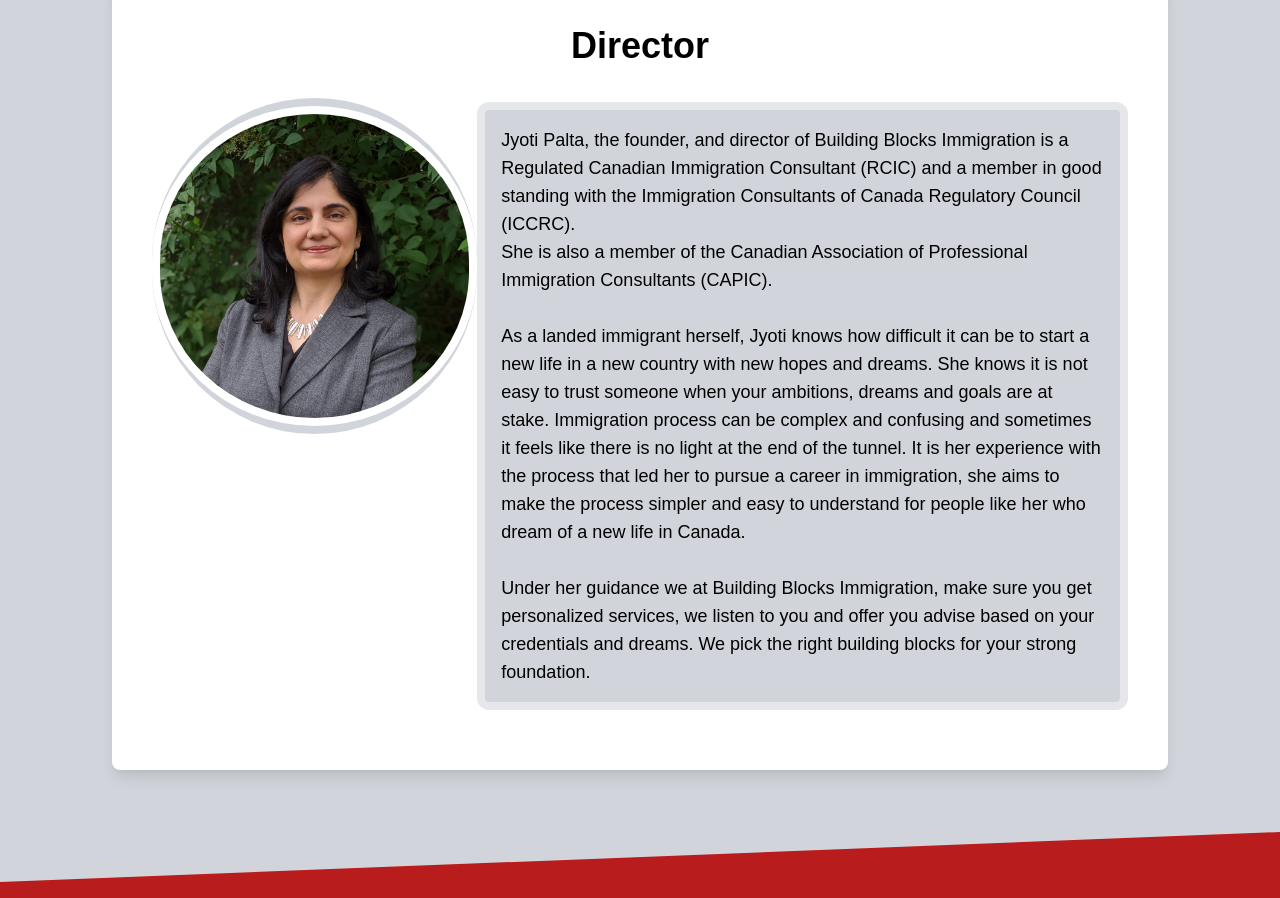
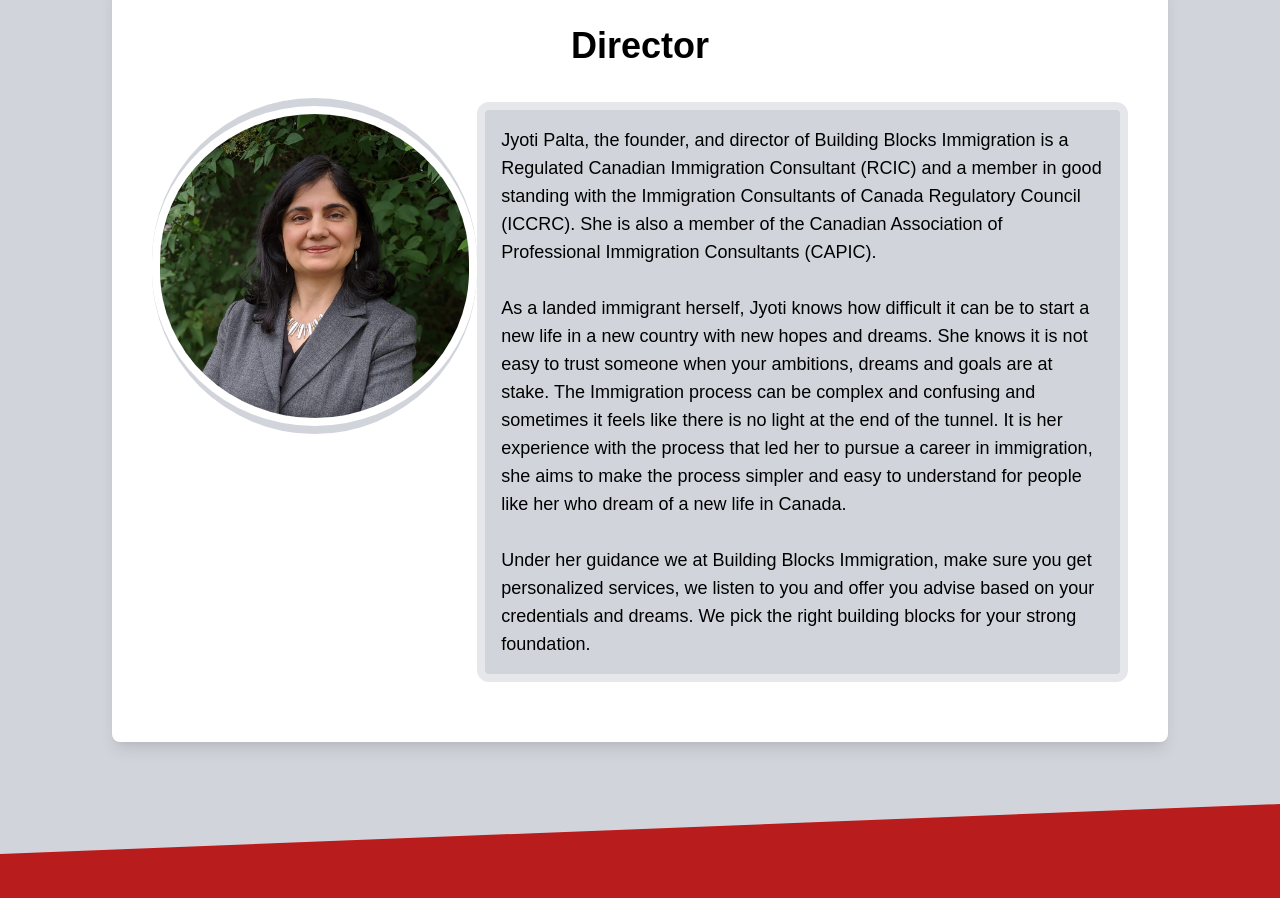
Before and after one commit to ygpalta/building-blocks-immigration, a Next.js app: page /about in a window 1280 px wide. Shown: the part 1520-2418 px from the top of the page. Built offline with nearby package versions, Linux system fonts and the light colour scheme; a web font is replaced by a local one.

Commit message:
Updated About Director

```diff
--- a/pages/about.js
+++ b/pages/about.js
@@ -124,11 +124,9 @@ const Director = () => <section className="pb-20 bg-gray-300">
 
               <div className="lg:w-2/3 text-lg mt-8 lg:mt-1 p-4 bg-gray-300 rounded-xl border-8">
                   <p>
-                  Jyoti Palta, the founder, and director of Building Blocks Immigration is a Regulated Canadian Immigration Consultant (RCIC) and a member in good standing with the Immigration Consultants of Canada Regulatory Council (ICCRC).
+                  Jyoti Palta, the founder, and director of Building Blocks Immigration is a Regulated Canadian Immigration Consultant (RCIC) and a member in good standing with the Immigration Consultants of Canada Regulatory Council (ICCRC). She is also a member of the Canadian Association of Professional Immigration Consultants (CAPIC).
 
-                  </p><p>She is also a member of the Canadian Association of Professional Immigration Consultants (CAPIC).
-
-                  </p><br/><p>As a landed immigrant herself, Jyoti knows how difficult it can be to start a new life in a new country with new hopes and dreams. She knows it is not easy to trust someone when your ambitions, dreams and goals are at stake. Immigration process can be complex and confusing and sometimes it feels like there is no light at the end of the tunnel. It is her experience with the process that led her to pursue a career in immigration, she aims to make the process simpler and easy to understand for people like her who dream of a new life in Canada.
+                  </p><br/><p>As a landed immigrant herself, Jyoti knows how difficult it can be to start a new life in a new country with new hopes and dreams. She knows it is not easy to trust someone when your ambitions, dreams and goals are at stake. The Immigration process can be complex and confusing and sometimes it feels like there is no light at the end of the tunnel. It is her experience with the process that led her to pursue a career in immigration, she aims to make the process simpler and easy to understand for people like her who dream of a new life in Canada.
 
                   </p><br/><p>Under her guidance we at Building Blocks Immigration, make sure you get personalized services, we listen to you and offer you advise based on your credentials and dreams. We pick the right building blocks for your strong foundation.
                   </p>
```
